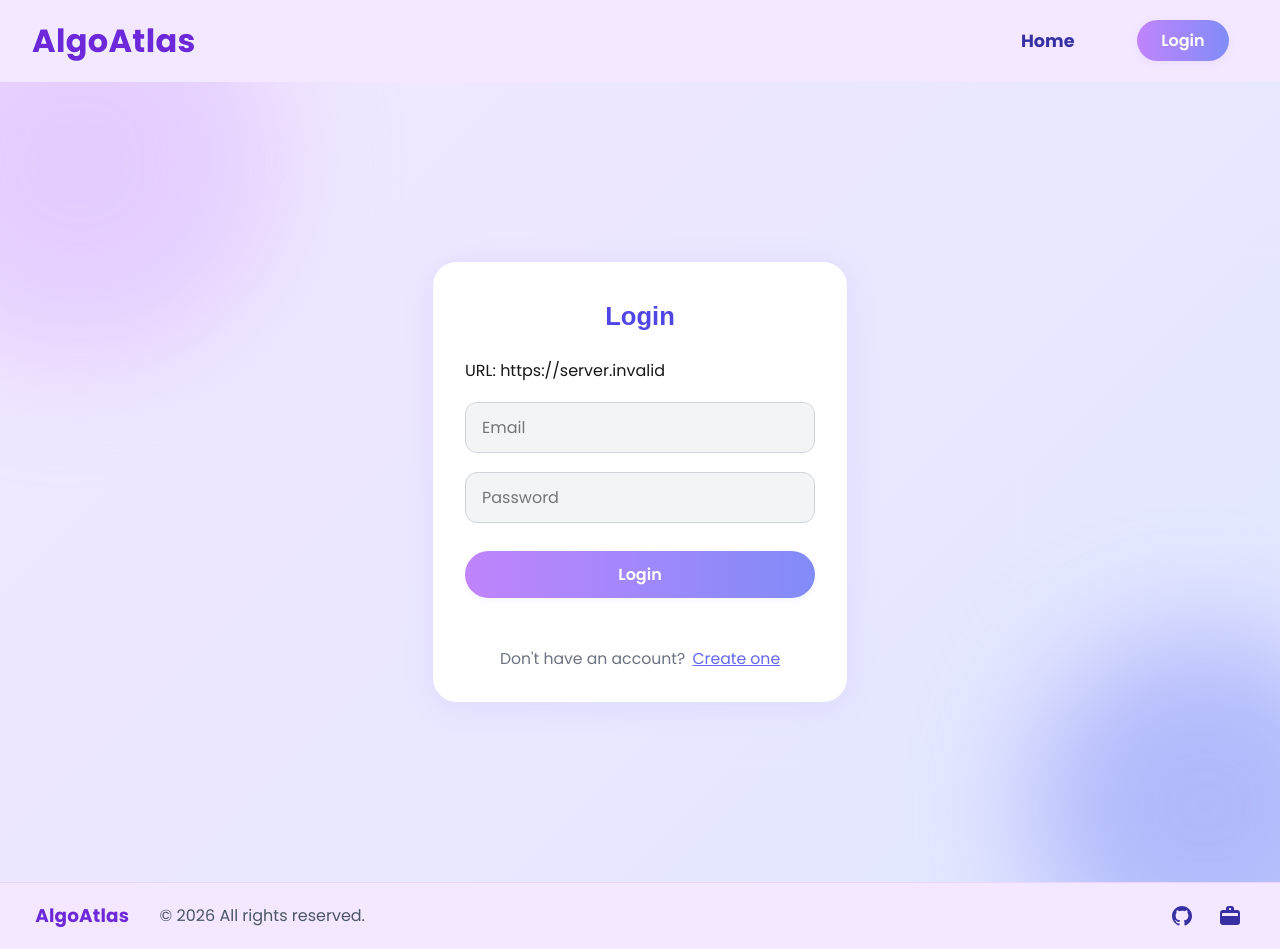
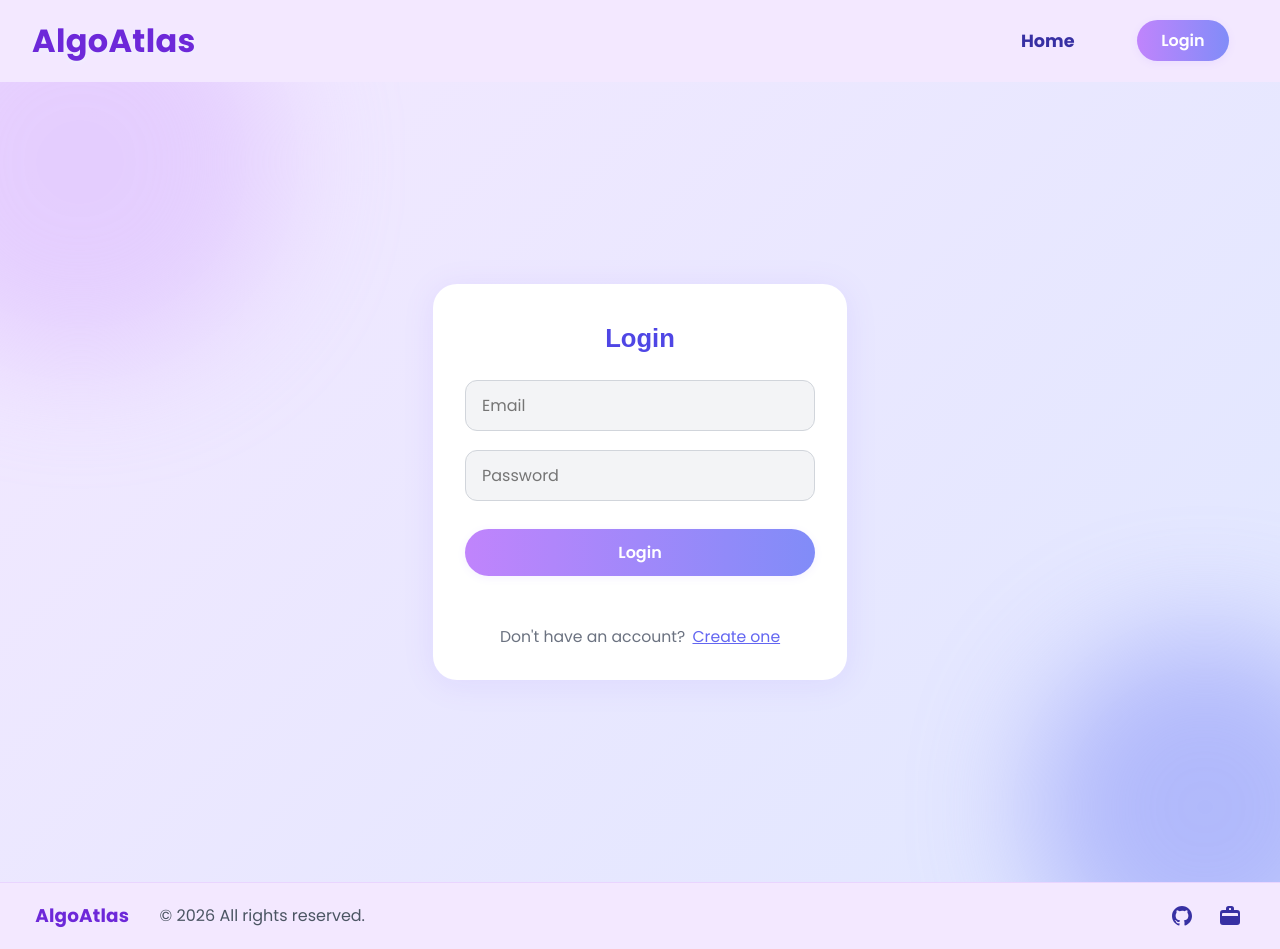
Before and after one commit to roseandlily33/algoatlas, a Next.js app in the folder ds-project/: page /login in a window 1280 px wide. Built offline with nearby package versions, Linux system fonts and the light colour scheme; no server answers.

Commit message:
removed the url

```diff
--- a/ds-project/src/app/login/page.jsx
+++ b/ds-project/src/app/login/page.jsx
@@ -39,7 +39,6 @@ export default function LoginPage() {
     <div className={styles.container}>
       <form className={styles.form} onSubmit={handleLogin}>
         <h2>Login</h2>
-        <p>URL: {process.env.NEXT_PUBLIC_API_URL}</p>
         <input
           type="email"
           placeholder="Email"
```
